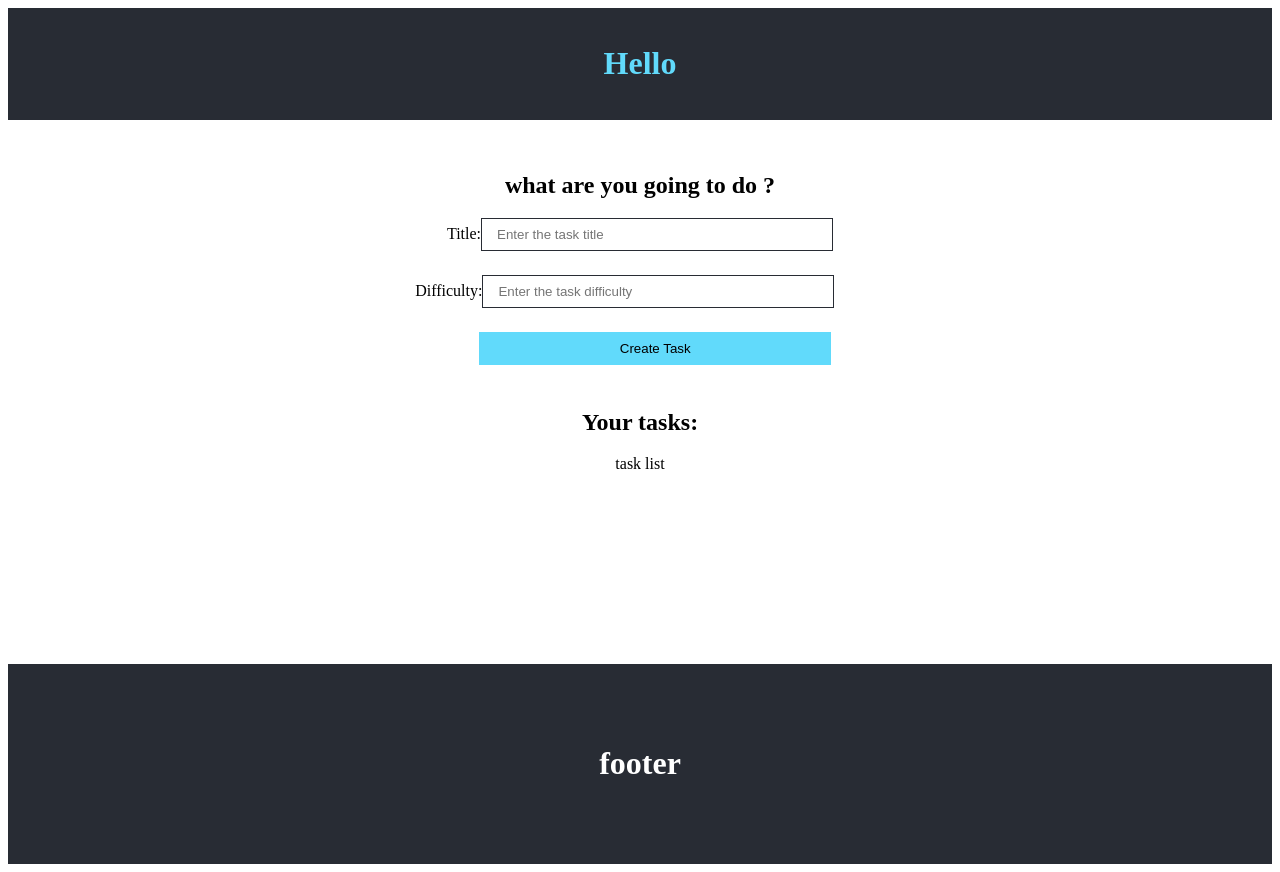
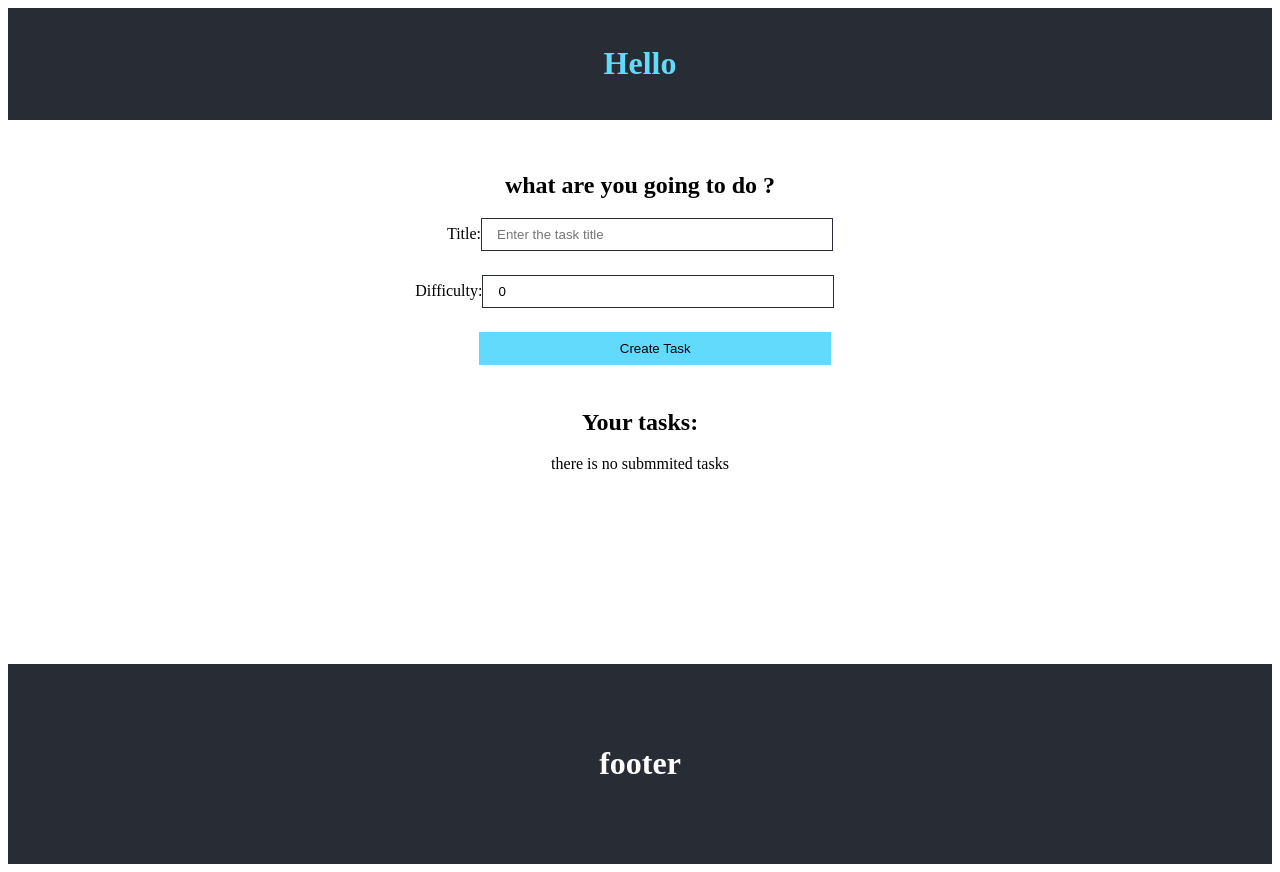
Before and after one commit to Kamui-Hebertt/todo-list-2.0-typescript, a React (Vite) app in the folder my-project/: page / in a window 1280 px wide. Built offline with nearby package versions, Linux system fonts and the light colour scheme.

Commit message:
feat taskList , list

```diff
--- a/my-project/components/TaskForm.tsx
+++ b/my-project/components/TaskForm.tsx
@@ -22,7 +22,7 @@ const TaskForm = ({btnText, taskList, setTaskList}:Props) => {
 
       setTitle('');
       setDifficulty(0);
-      console.log(taskList)
+      // console.log(taskList)
   }
 
   const handleChange = (e:ChangeEvent<HTMLInputElement>) => {
@@ -44,7 +44,7 @@ const TaskForm = ({btnText, taskList, setTaskList}:Props) => {
       </div>
       <div className={taskFormStyles.input_container}>
       <label htmlFor='dificulty'>Difficulty:</label>
-      <input type="text" id="dificulty"  name='difficulty' onChange={handleChange}  placeholder='Enter the task difficulty'/>
+      <input type="number" id="dificulty" value={difficulty}  name='difficulty' onChange={handleChange}  placeholder='Enter the task difficulty'/>
       </div>
     <input type='submit' value={btnText} />
 
--- a/my-project/components/TaskList.tsx
+++ b/my-project/components/TaskList.tsx
@@ -1,13 +1,30 @@
 import React from 'react';
+import { ITask } from '../interfaces/Task';
 
 interface Props {
-
+taskList: ITask[];
 }
 
-const TaskList = (props:Props) => {
+const TaskList = ({ taskList }:Props) => {
   return (
     <div>
-      <p>task list</p>
+      {taskList.length > 0 ? (
+      taskList.map((elementTask,i) =>
+      <div key={i}>
+        {elementTask.id}
+        <div>
+          <h4>{elementTask.title}</h4>
+          <p>Difficulty: {elementTask.difficulty} </p>
+          </div>
+
+          <div>
+            <i className='bi bi-pencil'></i>
+            <i className='bi bi-trash'></i>
+            </div>
+      </div>
+      )
+      ) :
+      (<p>there is no submmited tasks</p>)}
     </div>
   )
 }
--- a/my-project/index.html
+++ b/my-project/index.html
@@ -3,6 +3,8 @@
   <head>
     <meta charset="UTF-8" />
     <link rel="icon" type="image/svg+xml" href="/vite.svg" />
+    <!-- Option 1: Include in HTML -->
+    <link rel="stylesheet" href="https://cdn.jsdelivr.net/npm/bootstrap-icons@1.3.0/font/bootstrap-icons.css">
     <meta name="viewport" content="width=device-width, initial-scale=1.0" />
     <title>Vite + React + TS</title>
   </head>
--- a/my-project/src/App.tsx
+++ b/my-project/src/App.tsx
@@ -26,7 +26,7 @@ const [ taskList ,setTaskList] =  useState<ITask[]>([])
       </div>
       <div>
       <h2>Your tasks:</h2>
-      <TaskList  />
+      <TaskList taskList={taskList} />
       </div>
       </main>
       <Footer />
```
